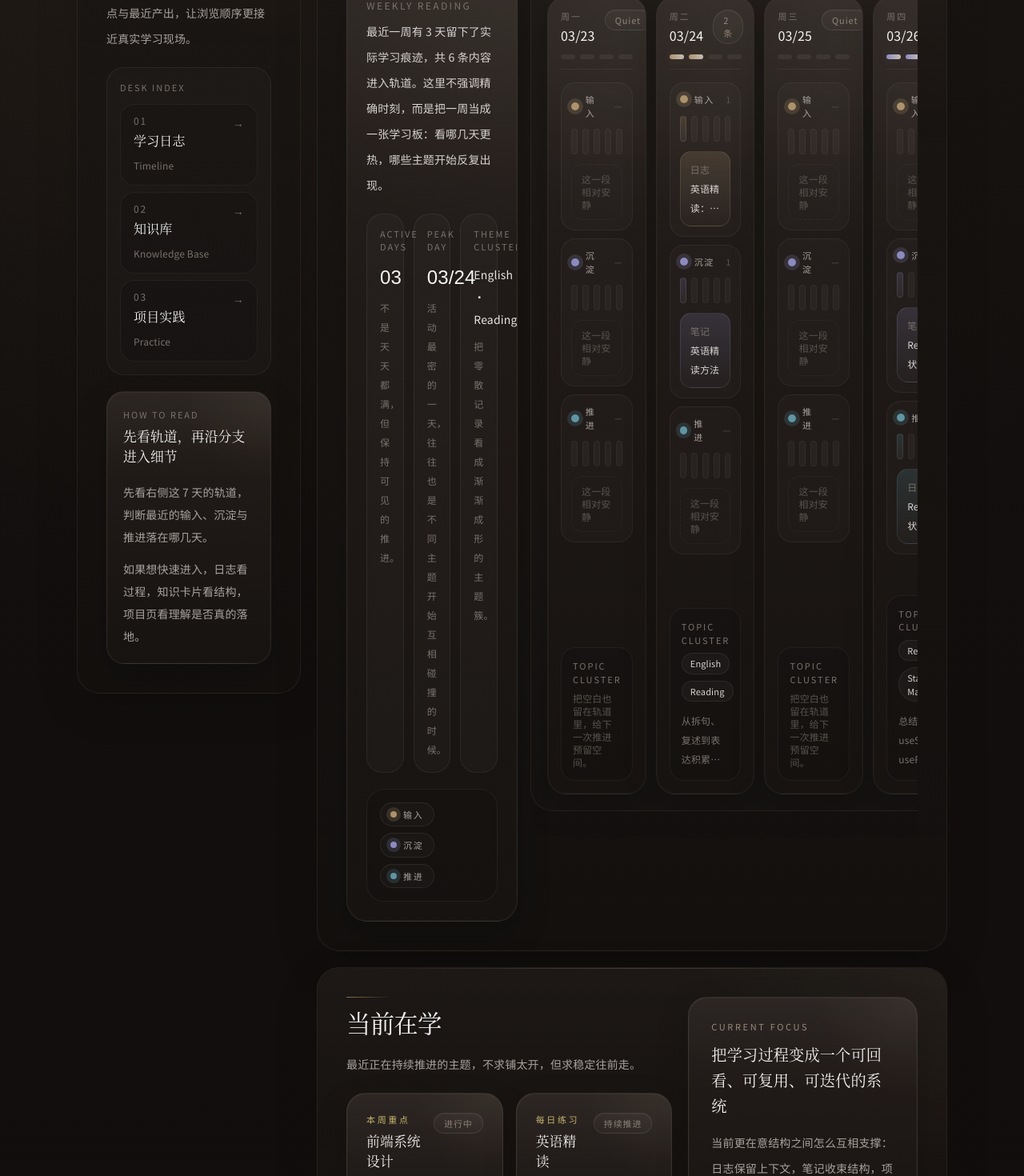
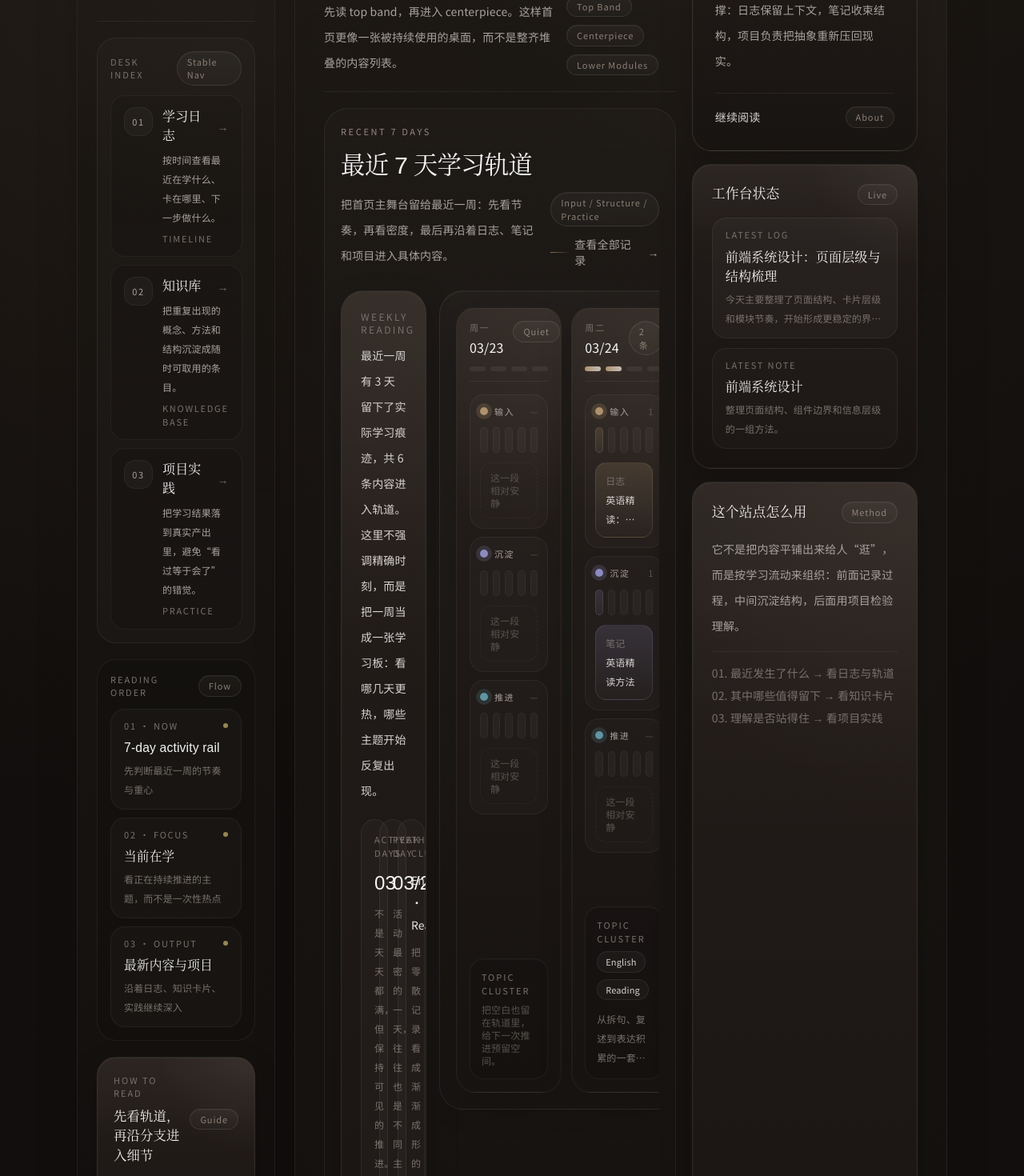
Before and after one commit to aqin1012-lyq/personal-learning-site, a Next.js app: page / in a window 1280 px wide. Shown: the part 1080-2550 px from the top of the page at 80% size. Built offline with nearby package versions, Linux system fonts and the light colour scheme.

Commit message:
refine home deck hierarchy

```diff
--- a/src/app/page.tsx
+++ b/src/app/page.tsx
@@ -23,6 +23,9 @@ export default function HomePage() {
   const featuredLogs = logs.slice(0, 3);
   const featuredNotes = notes.filter((item) => item.featured).slice(0, 3);
   const featuredProjects = projects.slice(0, 2);
+  const latestLog = featuredLogs[0];
+  const latestNote = featuredNotes[0];
+  const latestProject = featuredProjects[0];
 
   const stats = [
     { label: 'Learning Logs', value: String(logs.length).padStart(2, '0'), note: '持续记录输入、实践与复盘' },
@@ -49,6 +52,12 @@ export default function HomePage() {
       href: '/projects',
       badge: 'Practice',
     },
+  ];
+
+  const deckSections = [
+    { label: 'Now', title: '7-day activity rail', note: '先判断最近一周的节奏与重心' },
+    { label: 'Focus', title: '当前在学', note: '看正在持续推进的主题，而不是一次性热点' },
+    { label: 'Output', title: '最新内容与项目', note: '沿着日志、知识卡片、实践继续深入' },
   ];
 
   const timelineItems = [
@@ -101,46 +110,76 @@ export default function HomePage() {
               stats={stats}
             />
 
-            <div className="grid gap-5 xl:grid-cols-[280px_minmax(0,1fr)] xl:items-start">
+            <div className="grid gap-5 xl:grid-cols-[248px_minmax(0,1fr)] xl:items-start xl:gap-6">
               <aside className="space-y-4 xl:sticky xl:top-24">
-                <section className="section-shell stagger-surface space-y-5">
-                  <div className="space-y-3">
+                <section className="section-shell stagger-surface space-y-5 rounded-[30px] xl:min-h-[calc(100vh-7.5rem)] xl:px-6 xl:py-7">
+                  <div className="space-y-3 border-b border-white/[0.06] pb-5">
                     <p className="section-label">Study Deck</p>
-                    <h2 className="font-cjk text-[1.35rem] font-medium leading-[1.5] tracking-tight text-stone-100">
-                      首页不是目录页，
+                    <h2 className="font-cjk text-[1.22rem] font-medium leading-[1.55] tracking-tight text-stone-100">
+                      这里先给索引，
                       <br />
-                      更像一张学习工作台。
+                      再把主舞台留给最近的学习现场。
                     </h2>
-                    <p className="text-sm leading-8 text-stone-400">
-                      左侧先给出稳定索引与使用方式，右侧保留本周轨道、当前重点与最近产出，让浏览顺序更接近真实学习现场。
+                    <p className="text-sm leading-7 text-stone-400">
+                      左列像目录、路标和阅读说明；右侧才是本周轨道、当前重点与最近输出的工作台。
                     </p>
                   </div>
 
-                  <div className="space-y-3 rounded-[22px] border border-white/[0.06] bg-white/[0.02] p-4">
-                    <p className="text-[11px] uppercase tracking-[0.18em] text-stone-500">Desk Index</p>
-                    <div className="grid gap-2">
+                  <div className="space-y-3 rounded-[24px] border border-white/[0.06] bg-white/[0.02] p-4">
+                    <div className="flex items-center justify-between gap-3">
+                      <p className="text-[11px] uppercase tracking-[0.18em] text-stone-500">Desk Index</p>
+                      <span className="pill-tag">Stable Nav</span>
+                    </div>
+                    <div className="grid gap-2.5">
                       {quickMap.map((item, index) => (
                         <Link
                           key={item.href}
                           href={item.href}
-                          className="group flex items-start justify-between gap-3 rounded-[18px] border border-white/[0.05] bg-black/10 px-4 py-3 transition hover:-translate-y-0.5 hover:border-white/[0.1]"
+                          className="group flex items-start gap-3 rounded-[18px] border border-white/[0.05] bg-black/10 px-4 py-3.5 transition hover:-translate-y-0.5 hover:border-white/[0.1]"
                         >
-                          <div className="space-y-1.5">
-                            <p className="text-xs uppercase tracking-[0.16em] text-stone-500">0{index + 1}</p>
-                            <h3 className="font-cjk text-[1rem] font-medium text-stone-100">{item.title}</h3>
-                            <p className="text-xs leading-6 text-stone-500">{item.badge}</p>
+                          <div className="flex h-9 w-9 shrink-0 items-center justify-center rounded-[14px] border border-white/[0.05] bg-white/[0.03] text-[11px] tracking-[0.16em] text-stone-400">
+                            0{index + 1}
                           </div>
-                          <span className="text-sm text-stone-500 transition group-hover:text-stone-300">→</span>
+                          <div className="min-w-0 flex-1 space-y-1.5">
+                            <div className="flex items-center justify-between gap-3">
+                              <h3 className="font-cjk text-[1rem] font-medium text-stone-100">{item.title}</h3>
+                              <span className="text-sm text-stone-500 transition group-hover:text-stone-300">→</span>
+                            </div>
+                            <p className="text-xs leading-6 text-stone-400">{item.description}</p>
+                            <p className="text-[11px] uppercase tracking-[0.16em] text-stone-500">{item.badge}</p>
+                          </div>
                         </Link>
                       ))}
                     </div>
                   </div>
 
-                  <InteractiveSurface className="surface-card rounded-[22px] p-5">
+                  <div className="space-y-3 rounded-[24px] border border-white/[0.06] bg-black/10 p-4">
+                    <div className="flex items-center justify-between gap-3">
+                      <p className="text-[11px] uppercase tracking-[0.18em] text-stone-500">Reading Order</p>
+                      <span className="pill-tag">Flow</span>
+                    </div>
+                    <div className="grid gap-2.5">
+                      {deckSections.map((section, index) => (
+                        <div key={section.label} className="rounded-[18px] border border-white/[0.05] bg-white/[0.025] px-4 py-3">
+                          <div className="flex items-center justify-between gap-3">
+                            <p className="text-[11px] uppercase tracking-[0.16em] text-stone-500">0{index + 1} · {section.label}</p>
+                            <span className="h-1.5 w-1.5 rounded-full bg-amber-200/55" />
+                          </div>
+                          <p className="mt-2 font-cjk text-[0.98rem] text-stone-100">{section.title}</p>
+                          <p className="mt-1 text-xs leading-6 text-stone-500">{section.note}</p>
+                        </div>
+                      ))}
+                    </div>
+                  </div>
+
+                  <InteractiveSurface className="surface-card rounded-[24px] p-5">
                     <div className="relative space-y-4">
-                      <div className="space-y-2">
-                        <p className="text-[11px] uppercase tracking-[0.18em] text-stone-500">How to Read</p>
-                        <h3 className="font-cjk text-[1.05rem] font-medium text-stone-100">先看轨道，再沿分支进入细节</h3>
+                      <div className="flex items-center justify-between gap-3">
+                        <div className="space-y-2">
+                          <p className="text-[11px] uppercase tracking-[0.18em] text-stone-500">How to Read</p>
+                          <h3 className="font-cjk text-[1.02rem] font-medium text-stone-100">先看轨道，再沿分支进入细节</h3>
+                        </div>
+                        <span className="pill-tag">Guide</span>
                       </div>
                       <div className="space-y-3 text-sm leading-7 text-stone-400">
                         <p>先看右侧这 7 天的轨道，判断最近的输入、沉淀与推进落在哪几天。</p>
@@ -152,30 +191,69 @@ export default function HomePage() {
               </aside>
 
               <div className="space-y-5">
-                <TimelinePreview items={timelineItems} />
+                <section className="section-shell stagger-surface overflow-hidden rounded-[32px]">
+                  <div className="grid gap-5 xl:grid-cols-[1.34fr_0.86fr] xl:items-stretch">
+                    <div className="space-y-5">
+                      <div className="flex flex-col gap-3 border-b border-white/[0.06] pb-5 md:flex-row md:items-end md:justify-between">
+                        <div className="space-y-2">
+                          <p className="section-label">Main Board</p>
+                          <h2 className="font-cjk text-[1.45rem] font-medium leading-[1.45] tracking-tight text-stone-100 md:text-[1.8rem]">
+                            把最近 7 天放到首页正中央，
+                            <br className="hidden md:block" />
+                            让节奏与重心先被看见。
+                          </h2>
+                          <p className="max-w-2xl text-sm leading-8 text-stone-400">
+                            先读 top band，再进入 centerpiece。这样首页更像一张被持续使用的桌面，而不是整齐堆叠的内容列表。
+                          </p>
+                        </div>
+                        <div className="flex flex-wrap items-center gap-2.5">
+                          <span className="pill-tag">Top Band</span>
+                          <span className="pill-tag">Centerpiece</span>
+                          <span className="pill-tag">Lower Modules</span>
+                        </div>
+                      </div>
 
-                <section className="section-shell stagger-surface">
-                  <div className="grid gap-5 xl:grid-cols-[1.35fr_0.95fr]">
-                    <div className="space-y-5">
-                      <SectionHeader title="当前在学" description="最近正在持续推进的主题，不求铺太开，但求稳定往前走。" />
-                      <div className="grid gap-4 md:grid-cols-2">
-                        {currentLearning.map((item) => (
-                          <CurrentLearningCard key={item.id} item={item} />
-                        ))}
-                      </div>
+                      <TimelinePreview items={timelineItems} />
                     </div>
-                    <div className="grid gap-4 content-start">
+
+                    <div className="grid gap-4 content-start xl:grid-rows-[auto_auto_1fr]">
                       <FeaturePanel
                         eyebrow="Current Focus"
                         title="把学习过程变成一个可回看、可复用、可迭代的系统"
                         description="当前更在意结构之间怎么互相支撑：日志保留上下文，笔记收束结构，项目负责把抽象重新压回现实。"
                         href="/about"
                       />
+
+                      <InteractiveSurface className="surface-card rounded-[24px] p-5 md:p-6">
+                        <div className="relative space-y-4">
+                          <div className="flex items-center justify-between gap-3">
+                            <h3 className="font-cjk text-[1.05rem] font-medium text-stone-100">工作台状态</h3>
+                            <span className="pill-tag">Live</span>
+                          </div>
+                          <div className="grid gap-3">
+                            {latestLog ? (
+                              <Link href={`/logs/${latestLog.slug}`} className="rounded-[18px] border border-white/[0.06] bg-white/[0.03] px-4 py-3 transition hover:-translate-y-0.5 hover:border-white/[0.12]">
+                                <p className="text-[11px] uppercase tracking-[0.16em] text-stone-500">Latest log</p>
+                                <p className="mt-2 font-cjk text-[1rem] text-stone-100">{latestLog.title}</p>
+                                <p className="mt-1 line-clamp-2 text-xs leading-6 text-stone-500">{latestLog.summary}</p>
+                              </Link>
+                            ) : null}
+                            {latestNote ? (
+                              <Link href={`/notes/${latestNote.slug}`} className="rounded-[18px] border border-white/[0.06] bg-white/[0.02] px-4 py-3 transition hover:-translate-y-0.5 hover:border-white/[0.12]">
+                                <p className="text-[11px] uppercase tracking-[0.16em] text-stone-500">Latest note</p>
+                                <p className="mt-2 font-cjk text-[1rem] text-stone-100">{latestNote.title}</p>
+                                <p className="mt-1 line-clamp-2 text-xs leading-6 text-stone-500">{latestNote.summary}</p>
+                              </Link>
+                            ) : null}
+                          </div>
+                        </div>
+                      </InteractiveSurface>
+
                       <InteractiveSurface className="surface-card rounded-[24px] p-5 md:p-6">
                         <div className="relative space-y-4">
                           <div className="flex items-center justify-between gap-3">
                             <h3 className="font-cjk text-[1.05rem] font-medium text-stone-100">这个站点怎么用</h3>
-                            <span className="pill-tag">Flow</span>
+                            <span className="pill-tag">Method</span>
                           </div>
                           <p className="text-sm leading-8 text-stone-400">
                             它不是把内容平铺出来给人“逛”，而是按学习流动来组织：前面记录过程，中间沉淀结构，后面用项目检验理解。
@@ -191,8 +269,49 @@ export default function HomePage() {
                   </div>
                 </section>
 
-                <section className="grid gap-5 xl:grid-cols-[1.28fr_0.92fr]">
-                  <section className="section-shell stagger-surface overflow-hidden">
+                <section className="section-shell stagger-surface rounded-[32px]">
+                  <div className="grid gap-5 xl:grid-cols-[1.22fr_0.78fr] xl:items-start">
+                    <div className="space-y-5">
+                      <SectionHeader title="当前在学" description="最近正在持续推进的主题，不求铺太开，但求稳定往前走。" />
+                      <div className="grid gap-4 md:grid-cols-2">
+                        {currentLearning.map((item) => (
+                          <CurrentLearningCard key={item.id} item={item} />
+                        ))}
+                      </div>
+                    </div>
+
+                    <div className="grid gap-4 content-start">
+                      <section className="rounded-[24px] border border-white/[0.06] bg-white/[0.025] p-5">
+                        <div className="space-y-3">
+                          <div className="flex items-center justify-between gap-3">
+                            <p className="section-label">Focus Note</p>
+                            <span className="pill-tag">Bridge</span>
+                          </div>
+                          <h3 className="font-cjk text-[1.08rem] font-medium text-stone-100">让“在学什么”成为主舞台周边的次级模块</h3>
+                          <p className="text-sm leading-8 text-stone-400">
+                            这里不和 7-day rail 抢中心，而是作为右侧主板下方的延伸：说明近期正在持续投入哪些方向，以及它们和日志、笔记、项目怎样互相支撑。
+                          </p>
+                        </div>
+                      </section>
+
+                      {latestProject ? (
+                        <Link href={latestProject.href || `/projects/${latestProject.slug}`} className="group block rounded-[24px] border border-white/[0.06] bg-[linear-gradient(180deg,rgba(131,140,194,0.12),rgba(255,255,255,0.02))] p-5 transition hover:-translate-y-0.5 hover:border-white/[0.12]">
+                          <div className="space-y-3">
+                            <div className="flex items-center justify-between gap-3">
+                              <p className="section-label text-stone-400">Practice Pulse</p>
+                              <span className="pill-tag">Project</span>
+                            </div>
+                            <h3 className="font-cjk text-[1.08rem] font-medium text-stone-100 group-hover:text-white">{latestProject.title}</h3>
+                            <p className="text-sm leading-8 text-stone-400">{latestProject.summary}</p>
+                          </div>
+                        </Link>
+                      ) : null}
+                    </div>
+                  </div>
+                </section>
+
+                <section className="grid gap-5 xl:grid-cols-[1.32fr_0.92fr] xl:items-start">
+                  <section className="section-shell stagger-surface overflow-hidden rounded-[32px]">
                     <SectionHeader title="最近留下的内容" description="最新更新的学习日志，保留过程而不是只展示结论。" actionLabel="查看全部" actionHref="/logs" />
                     <div className="grid gap-4">
                       {featuredLogs.map((item) => (
@@ -202,7 +321,7 @@ export default function HomePage() {
                   </section>
 
                   <div className="grid gap-5">
-                    <section className="section-shell stagger-surface">
+                    <section className="section-shell stagger-surface rounded-[32px]">
                       <SectionHeader title="快速复习入口" description="如果不想从长文开始，可以先看最近整理出来的知识卡片。" actionLabel="进入知识库" actionHref="/notes" />
                       <div className="grid gap-3">
                         {featuredNotes.slice(0, 2).map((item) => (
@@ -211,7 +330,7 @@ export default function HomePage() {
                       </div>
                     </section>
 
-                    <section className="section-shell stagger-surface">
+                    <section className="section-shell stagger-surface rounded-[32px]">
                       <SectionHeader title="项目 / 实践" description="学习不是收藏信息，而是用真实产出来检验理解。" actionLabel="查看项目" actionHref="/projects" />
                       <div className="grid gap-4">
                         {featuredProjects.map((item) => (
@@ -222,7 +341,7 @@ export default function HomePage() {
                   </div>
                 </section>
 
-                <section className="section-shell stagger-surface">
+                <section className="section-shell stagger-surface rounded-[32px]">
                   <SectionHeader title="精选知识卡片" description="这些内容更偏“结构化沉淀”，适合回顾概念、方法和框架。" actionLabel="进入知识库" actionHref="/notes" />
                   <div className="grid gap-4 md:grid-cols-2 xl:grid-cols-3">
                     {featuredNotes.map((item) => (
@@ -231,7 +350,7 @@ export default function HomePage() {
                   </div>
                 </section>
 
-                <section className="surface-card stagger-surface p-7 md:p-9">
+                <section className="surface-card stagger-surface rounded-[32px] p-7 md:p-9">
                   <div className="relative grid gap-4 md:grid-cols-[1.2fr_0.8fr] md:items-end">
                     <div className="space-y-3">
                       <p className="text-xs uppercase tracking-[0.2em] text-stone-500">About this site</p>
--- a/src/components/home/CurrentLearningCard.tsx
+++ b/src/components/home/CurrentLearningCard.tsx
@@ -7,7 +7,7 @@ export function CurrentLearningCard({ item }: { item: CurrentLearningItem }) {
     <InteractiveSurface className="surface-card surface-card-hover reveal-surface block rounded-[24px]">
       <Link href={item.href || '/'} className="block p-6">
         <div className="relative space-y-4">
-        <div className="flex items-start justify-between gap-4">
+          <div className="flex items-start justify-between gap-4 border-b border-white/[0.06] pb-4">
             <div className="space-y-2">
               {item.progressText ? <p className="section-label text-amber-200/75">{item.progressText}</p> : null}
               <h3 className="font-cjk text-[1.05rem] font-medium text-stone-100">{item.title}</h3>
--- a/src/components/home/TimelinePreview.tsx
+++ b/src/components/home/TimelinePreview.tsx
@@ -142,7 +142,7 @@ export function TimelinePreview({ items }: { items: TimelineEntry[] }) {
   const allTopics = Array.from(new Set(daySlots.flatMap((day) => day.topicSummary))).slice(0, 5);
 
   return (
-    <section className="section-shell stagger-surface overflow-hidden">
+    <section className="stagger-surface overflow-hidden rounded-[28px] border border-white/[0.06] bg-[linear-gradient(180deg,rgba(255,248,240,0.02),rgba(255,248,240,0.008))] p-4 md:rounded-[30px] md:p-5">
       <div className="relative space-y-7">
         <div className="flex flex-col gap-4 xl:flex-row xl:items-end xl:justify-between">
           <div className="space-y-3">
@@ -163,8 +163,8 @@ export function TimelinePreview({ items }: { items: TimelineEntry[] }) {
           </div>
         </div>
 
-        <div className="grid gap-4 xl:grid-cols-[0.92fr_2.08fr]">
-          <InteractiveSurface className="surface-card rounded-[26px] p-5 md:p-6">
+        <div className="grid gap-4 xl:grid-cols-[0.84fr_2.16fr] xl:items-stretch">
+          <InteractiveSurface className="surface-card rounded-[28px] p-5 md:p-6">
             <div className="relative space-y-5">
               <div className="space-y-2">
                 <p className="text-xs uppercase tracking-[0.2em] text-stone-500">Weekly Reading</p>
@@ -208,7 +208,7 @@ export function TimelinePreview({ items }: { items: TimelineEntry[] }) {
           </InteractiveSurface>
 
           <div className="overflow-x-auto pb-2 [-ms-overflow-style:none] [scrollbar-width:none] [&::-webkit-scrollbar]:hidden">
-            <div className="min-w-[980px] rounded-[28px] border border-white/[0.06] bg-[linear-gradient(180deg,rgba(255,248,240,0.025),rgba(255,248,240,0.01))] p-4 md:p-5">
+            <div className="min-w-[1040px] rounded-[30px] border border-white/[0.07] bg-[linear-gradient(180deg,rgba(255,248,240,0.03),rgba(255,248,240,0.012))] p-4 shadow-[inset_0_1px_0_rgba(255,248,240,0.03)] md:p-5">
               <div className="grid grid-cols-[repeat(7,minmax(0,1fr))] gap-3">
                 {daySlots.map((day) => {
                   const dominantLane = day.dominantLane ? laneMeta[day.dominantLane] : null;
@@ -218,7 +218,7 @@ export function TimelinePreview({ items }: { items: TimelineEntry[] }) {
                       key={day.key}
                       className="surface-card surface-card-hover rounded-[24px] border-white/[0.05] p-4"
                     >
-                      <div className="relative flex h-full min-h-[360px] flex-col gap-4">
+                      <div className="relative flex h-full min-h-[388px] flex-col gap-4">
                         <div className="space-y-3 border-b border-white/[0.06] pb-3">
                           <div className="flex items-start justify-between gap-3">
                             <div>
@@ -298,7 +298,7 @@ export function TimelinePreview({ items }: { items: TimelineEntry[] }) {
                           })}
                         </div>
 
-                        <div className="mt-auto rounded-[18px] border border-white/[0.05] bg-black/10 p-3.5">
+                        <div className="mt-auto rounded-[18px] border border-white/[0.05] bg-black/10 p-3.5 shadow-[inset_0_1px_0_rgba(255,248,240,0.02)]">
                           <p className="text-[11px] uppercase tracking-[0.18em] text-stone-500">Topic Cluster</p>
                           <div className="mt-2 flex flex-wrap gap-2">
                             {day.topicSummary.length > 0 ? (
```
Lines whose indentation alone changed are shown as unchanged.
